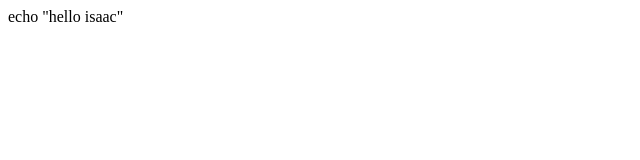
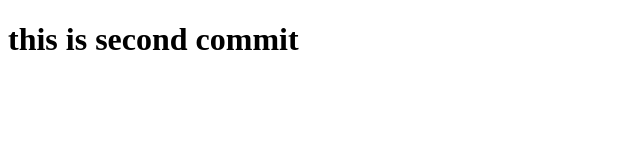
Before and after one commit to joeman2024/test, a plain HTML site: page index.html in a window 1280 px wide. Shown: the whole page, without its empty margins (0-640 px from the left). Drawn offline with Linux system fonts and the light colour scheme.

Commit message:
added h1
i edit and add H1 tag

```diff
--- a/index.html
+++ b/index.html
@@ -6,6 +6,6 @@
     <title></title>
 </head>
 <body>
-    echo "hello isaac"
+    <h1> this is second commit </h1>
 </body>
 </html>
```
